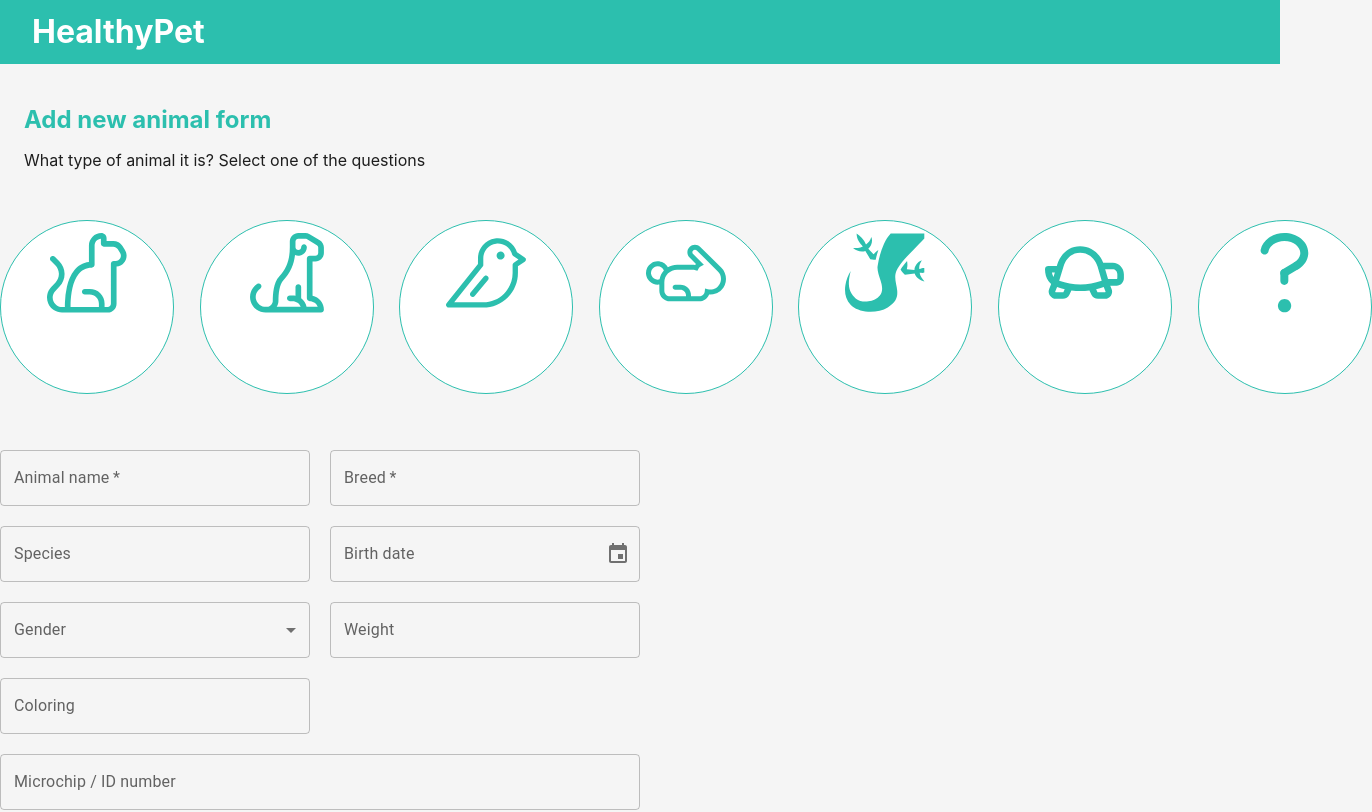
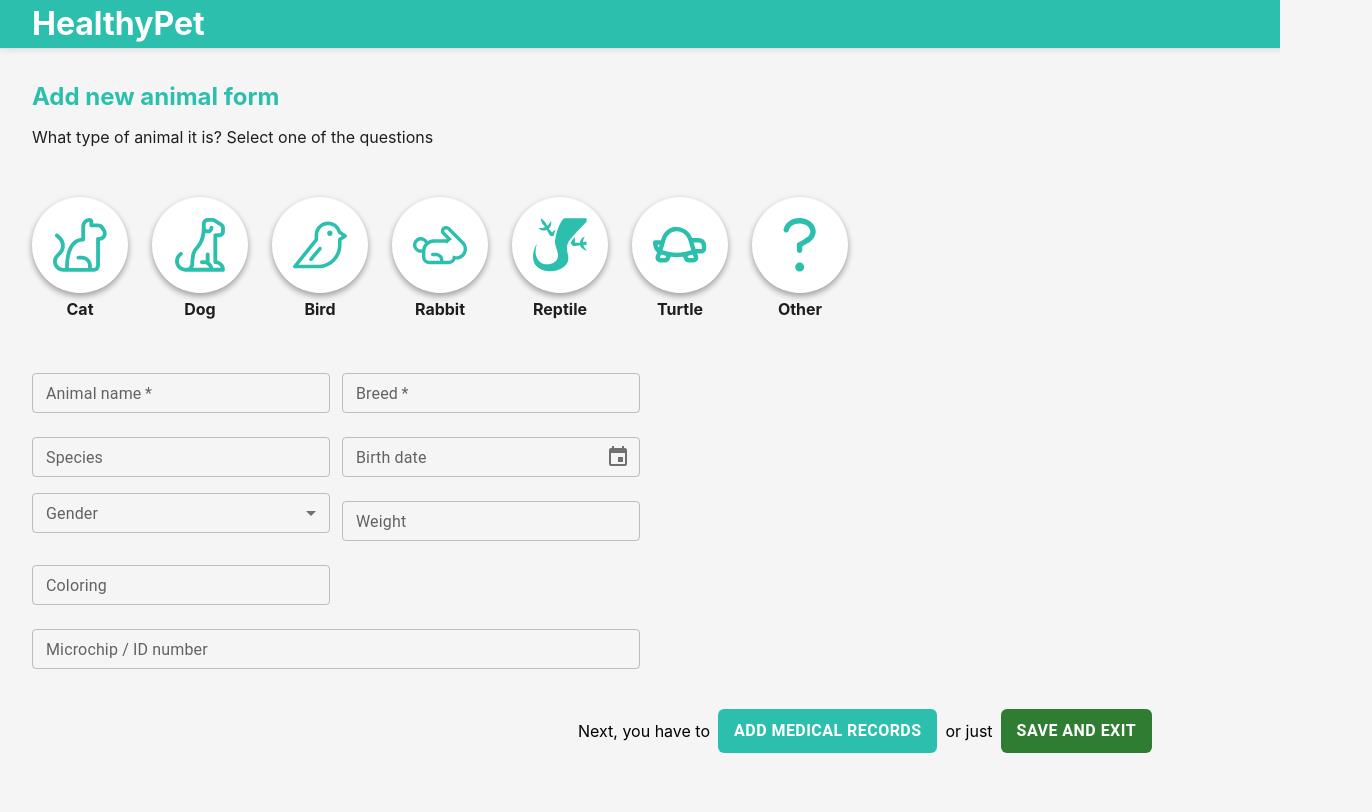
Before and after one commit to MafteiMugurel/Healthy-Pet, a React (Create React App) app: page /add-animal in a window 1280 px wide. Shown: the top 812 px of the page, 1372 px wide, since content can reach past the window. Built offline with nearby package versions, Linux system fonts and the light colour scheme.

Commit message:
Decreasing the size of the container to not get the overflow effect.Aligning the text and elements well on page.

```diff
--- a/src/pages/add-animal/add-animal.scss
+++ b/src/pages/add-animal/add-animal.scss
@@ -3,41 +3,108 @@
   flex-flow: column;
   gap: 20px;
   align-items: flex-start;
+  padding: 0 32px;
+  box-sizing: border-box;
+  overflow-x: hidden;
+  overflow-y: auto;
+  min-height: 100vh;
+
+  .add-animal-header {
+    width: 100%;
+    display: flex;
+    flex-direction: column;
+
+    &__topbar {
+      background-color: #2cbfae;
+      height: 48px;
+      display: flex;
+      align-items: center;
+      justify-content: flex-start;
+      padding: 0 32px;
+      position: relative;
+      left: 50%;
+      right: 50%;
+      margin-left: -50vw;
+      margin-right: -50vw;
+      border-bottom: 1px solid #e0e0e0;
+      box-shadow: 0 2px 6px rgba(0, 0, 0, 0.08);
+    }
+
+    &__logo {
+      font-weight: 700;
+      font-size: 20px;
+      color: white;
+    }
+    &__content {
+      padding: 16px 0 0 0;
+      margin-left: 0;
+      width: 100%;
+
+      h2 {
+        color: #2cbfae;
+      }
+    }
+    &__title {
+      font-size: 24px;
+      font-weight: 700;
+      margin: 0;
+    }
+    &__subtitle {
+      font-size: 16px;
+      color: blue;
+      margin-top: 4px;
+    }
+    h1 {
+      color: white;
+    }
+  }
 
   &__animal-select {
     display: flex;
-    margin: 16px 0;
-    column-gap: 2vw;
-    justify-content: center;
+    margin: 16px 0 20px 0;
+    column-gap: 24px;
+    justify-content: flex-start;
+    align-items: flex-start;
+
+    .animal-option-wrapper {
+      display: flex;
+      flex-direction: column;
+      align-items: center;
+      gap: 8px;
+      cursor: pointer;
+    }
 
     .animal-option {
       display: flex;
+      align-items: center;
+      justify-content: center;
       flex-direction: column;
       cursor: pointer;
       background-color: white;
-      padding: 12px;
       border-radius: 4px;
-      border: 1px solid var(--primary-color);
       border-radius: 50%;
       transition: all 0.3 ease;
-      width: 148px;
-      height: 148px;
-      align-items: center;
+      width: 96px;
+      height: 96px;
+      box-sizing: border-box;
+      overflow: hidden;
 
       svg {
-        width: 80px;
-        height: 80px;
+        width: 54px;
+        height: 54px;
         object-fit: contain;
         fill: var(--primary-color);
+        display: block;
       }
+      box-shadow: 0 3px 6px rgba(0, 0, 0, 0.16), 0 3px 6px rgba(0, 0, 0, 0.23);
 
       &__label {
-        margin-top: 10px;
+        font-size: 16px;
+        font-weight: 700;
         text-align: center;
       }
 
       &__selected {
-        border: 1px solid white;
         background-color: var(--primary-color);
         color: white;
         box-shadow: var(--box-shadow);
@@ -52,11 +119,10 @@
     width: 50%;
     display: grid;
     grid-template-columns: 1fr 1fr;
-    gap: 20px;
-    margin-top: 20px;
-    .MuiFormControl-root,
-    .MuiTextField-root {
-      width: 100%;
+    gap: 12px;
+    margin-top: 8px;
+    .MuiInputBase-root.MuiInputBase-sizeSmall {
+      height: 40px;
     }
 
     .field-single {
@@ -68,51 +134,16 @@
       grid-column: 1 / 3;
     }
   }
-  .add-animal-header {
-    width: 100%;
-    display: flex;
-    flex-direction: column;
 
-    &__topbar {
-      background-color: #2cbfae;
-      height: 64px;
-      display: flex;
-      align-items: center;
-      padding: 0 32px;
-    }
-    &__logo {
-      font-weight: 700;
-      font-size: 20px;
-      color: white;
-    }
-    &__content {
-      padding: 24px 24px 0 24px;
-    }
-    &__title {
-      font-size: 24px;
-      font-weight: 700;
-      margin: 0;
-    }
-    &__subtitle {
-      font-size: 16px;
-      color: blue;
-      margin-top: 4px;
-    }
-    h1 {
-      color: white;
-    }
-    h2 {
-      color: #2cbfae;
-    }
-  }
   .add-animal-footer {
     width: calc(100% - 64px);
     display: flex;
     justify-content: flex-end;
     align-items: center;
     gap: 8px;
-    margin-top: 32px;
-    padding: 0px 32px 32px 32px;
+    margin-top: auto;
+    padding: 0px 32px 16px 32px;
+    margin-top: 16px;
     font-family: "Inter", sans-serif;
     box-sizing: border-box;
 
--- a/src/pages/add-animal/add-animal.tsx
+++ b/src/pages/add-animal/add-animal.tsx
@@ -46,15 +46,23 @@ const AddAnimal = () => {
         {animalTypes.map((animal) => (
           <div
             key={animal.id}
+            className="animal-option-wrapper"
+            onClick={() => setSelectedAnimal(animal)}
+          >
+            <div
+              key={animal.id}
               className={
                 "animal-option" +
                 (selectedAnimal.id === animal.id
                   ? " animal-option__selected"
                   : "")
               }
-            onClick={() => setSelectedAnimal(animal)}
             >
               <SVGIcon type={animal.icon} />
+            </div>
+            <div className="animal-option__label">
+              {animal.id.charAt(0).toUpperCase() + animal.id.slice(1)}
+            </div>
           </div>
         ))}
       </div>
@@ -64,22 +72,32 @@ const AddAnimal = () => {
           label="Animal name"
           className="field-single"
           fullWidth
+          size="small"
+          margin="dense"
         />
-        <TextField required label="Breed" />
-        <TextField label="Species" />
+        <TextField required label="Breed" size="small" margin="dense" />
+        <TextField label="Species" size="small" margin="dense" />
         <LocalizationProvider dateAdapter={AdapterDayjs}>
-          <DatePicker label="Birth date" />
+          <DatePicker
+            label="Birth date"
+            slotProps={{ textField: { size: "small", margin: "dense" } }}
+          />
         </LocalizationProvider>
-        <FormControl>
+        <FormControl fullWidth size="small">
           <InputLabel>Gender</InputLabel>
           <Select value={gender} label="Gender">
             <MenuItem value="male">Male</MenuItem>
             <MenuItem value="female">Female</MenuItem>
           </Select>
         </FormControl>
-        <TextField label="Weight" />
-        <TextField label="Coloring" />
-        <TextField label="Microchip / ID number" className="full-width" />
+        <TextField label="Weight" size="small" margin="dense" />
+        <TextField label="Coloring" size="small" margin="dense" />
+        <TextField
+          label="Microchip / ID number"
+          className="full-width"
+          size="small"
+          margin="dense"
+        />
       </form>
 
       <div className="add-animal-footer">
```
Lines whose indentation alone changed are shown as unchanged.
